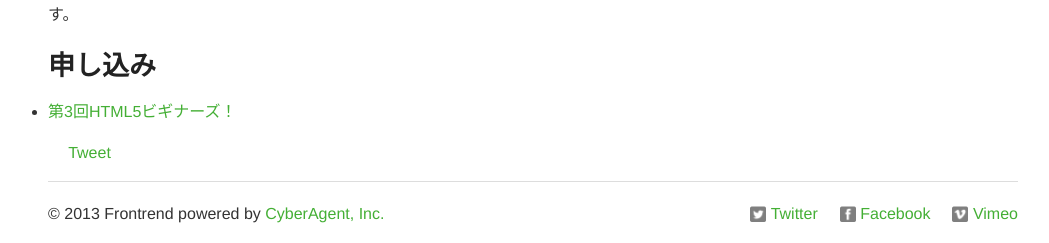
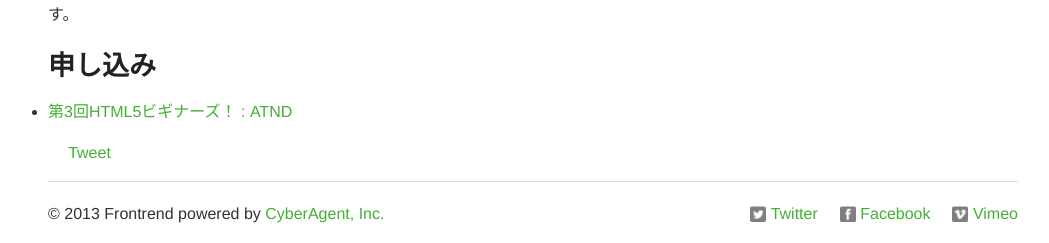
Before and after one commit to frontrend/frontrend.github.io, a Jekyll site: the page built from _posts/2013-10-10-html5beginners.md, in a window 1280 px wide. Shown: the part 879-1122 px from the top of the page, without its empty margins (107-1156 px from the left). Built offline with Jekyll 4.4.1, drawn with Linux system fonts in a browser that asks for light colours; nearby versions of some CDN libraries; Markdown is read by kramdown in place of the engine named in the settings; comment, search, counter and statistics services are not loaded.

Commit message:
Update info

```diff
--- a/_posts/2013-10-10-html5beginners.md
+++ b/_posts/2013-10-10-html5beginners.md
@@ -22,4 +22,4 @@ Webの進化に伴いフロントエンドは、高速な開発運用とパフ
 
 ### 申し込み
 
-+ [第3回HTML5ビギナーズ！](http://atnd.org/events/44530)
++ [第3回HTML5ビギナーズ！ : ATND](http://atnd.org/events/44530)
```
